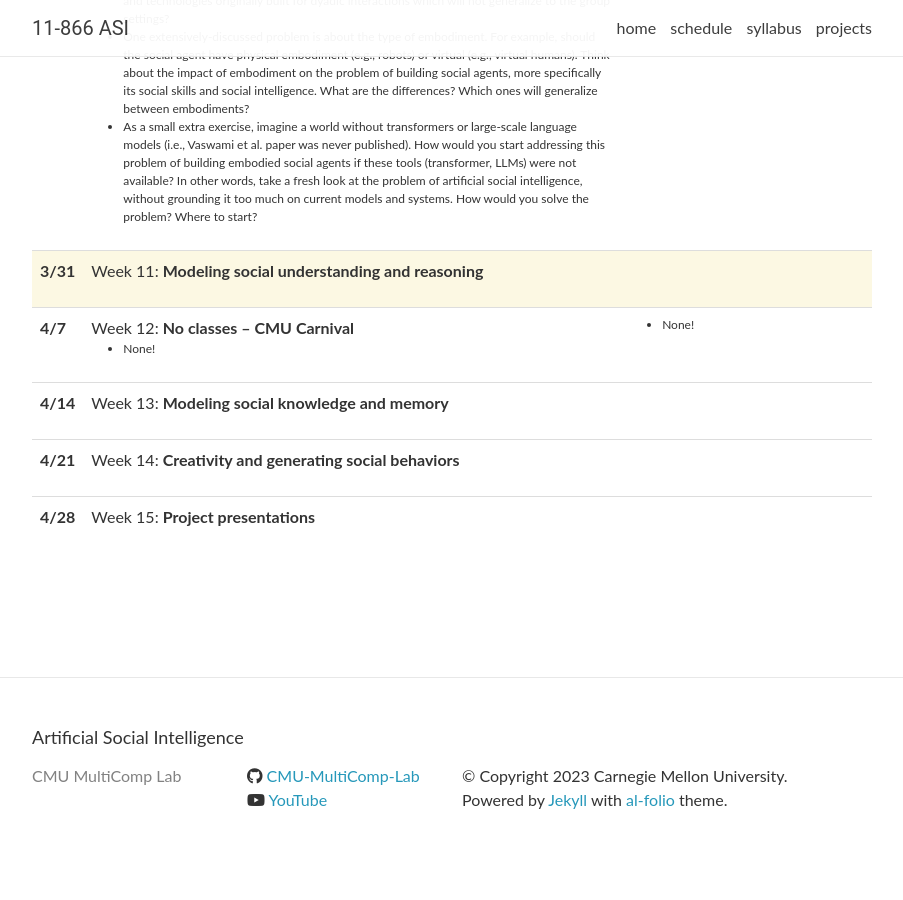
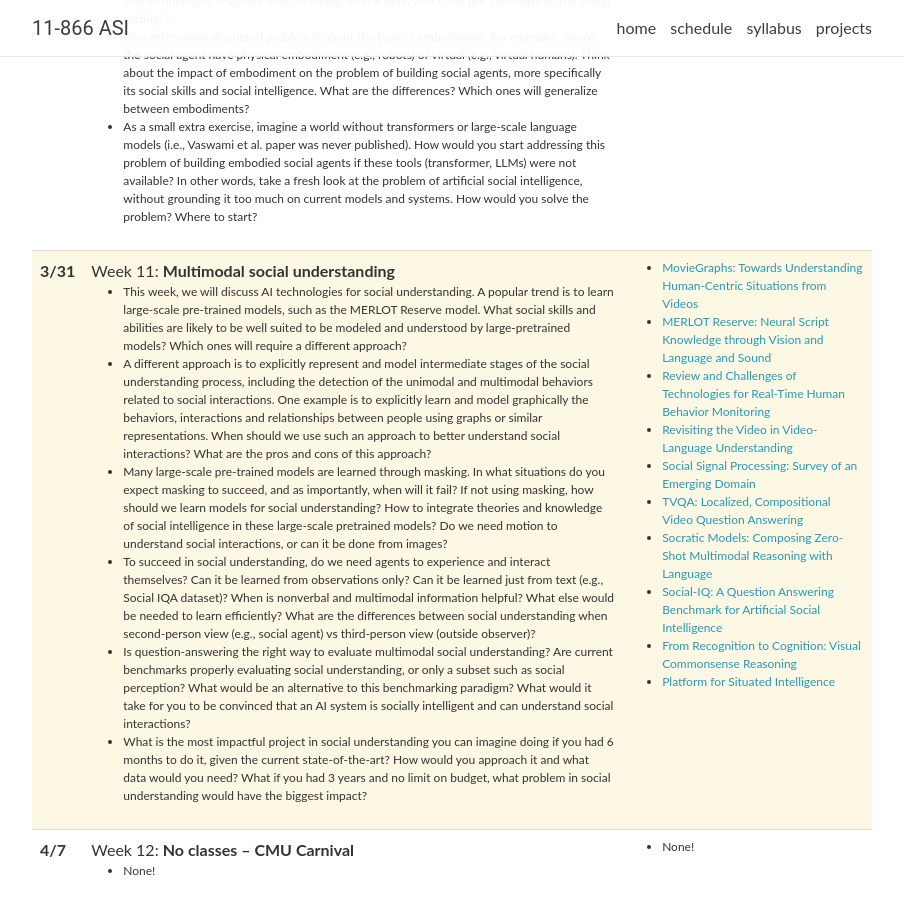
Before and after one commit to CMU-MultiComp-Lab/asi-course, a Jekyll site: the page built from spring2023/_pages/schedule.md, in a window 1280 px wide and 900 px high, scrolled down 3807 px. Shown: the whole window, without its empty margins (188-1091 px from the left). Built offline with Jekyll 4.4.1, drawn with Linux system fonts in a browser that asks for light colours; nearby versions of some CDN libraries; comment, search, counter and statistics services are not loaded; before the commit the page ends 4680 px from its top, so only the background shows below that.

Commit message:
Update lectures_2023.yml

```diff
--- a/_data/lectures_2023.yml
+++ b/_data/lectures_2023.yml
@@ -168,10 +168,25 @@
 
 - date: 3/31
   title: >
-    Week 11: <strong>Modeling social understanding and reasoning</strong>
+    Week 11: <strong>Multimodal social understanding</strong>
   topics:
-
+    - This week, we will discuss AI technologies for social understanding. A popular trend is to learn large-scale pre-trained models, such as the MERLOT Reserve model. What social skills and abilities are likely to be well suited to be modeled and understood by large-pretrained models? Which ones will require a different approach?
+    - A different approach is to explicitly represent and model intermediate stages of the social understanding process, including the detection of the unimodal and multimodal behaviors related to social interactions. One example is to explicitly learn and model graphically the behaviors, interactions and relationships between people using graphs or similar representations. When should we use such an approach to better understand social interactions? What are the pros and cons of this approach?
+    - Many large-scale pre-trained models are learned through masking. In what situations do you expect masking to succeed, and as importantly, when will it fail? If not using masking, how should we learn models for social understanding? How to integrate theories and knowledge of social intelligence in these large-scale pretrained models? Do we need motion to understand social interactions, or can it be done from images?
+    - To succeed in social understanding, do we need agents to experience and interact themselves? Can it be learned from observations only? Can it be learned just from text (e.g., Social IQA dataset)? When is nonverbal and multimodal information helpful? What else would be needed to learn efficiently? What are the differences between social understanding when second-person view (e.g., social agent) vs third-person view (outside observer)?
+    - Is question-answering the right way to evaluate multimodal social understanding? Are current benchmarks properly evaluating social understanding, or only a subset such as social perception? What would be an alternative to this benchmarking paradigm? What would it take for you to be convinced that an AI system is socially intelligent and can understand social interactions?
+    - What is the most impactful project in social understanding you can imagine doing if you had 6 months to do it, given the current state-of-the-art? How would you approach it and what data would you need? What if you had 3 years and no limit on budget, what problem in social understanding would have the biggest impact?
   readings:
+    - <a href="https://arxiv.org/abs/1712.06761">MovieGraphs&#58; Towards Understanding Human-Centric Situations from Videos</a> <br/>
+    - <a href="https://arxiv.org/abs/2201.02639">MERLOT Reserve&#58; Neural Script Knowledge through Vision and Language and Sound</a> <br/>
+    - <a href="https://ieeexplore.ieee.org/document/9359528">Review and Challenges of Technologies for Real-Time Human Behavior Monitoring</a> <br/>
+    - <a href="https://arxiv.org/abs/2206.01720">Revisiting the Video in Video-Language Understanding</a> <br/>
+    - <a href="https://www.sciencedirect.com/science/article/pii/S0262885608002485">Social Signal Processing&#58; Survey of an Emerging Domain</a> <br/>
+    - <a href="https://arxiv.org/abs/1809.01696">TVQA&#58; Localized, Compositional Video Question Answering</a> <br/>
+    - <a href="https://arxiv.org/abs/2204.00598">Socratic Models&#58; Composing Zero-Shot Multimodal Reasoning with Language</a> <br/>
+    - <a href="https://openaccess.thecvf.com/content_CVPR_2019/papers/Zadeh_Social-IQ_A_Question_Answering_Benchmark_for_Artificial_Social_Intelligence_CVPR_2019_paper.pdf">Social-IQ&#58; A Question Answering Benchmark for Artificial Social Intelligence</a> <br/>
+    - <a href="https://arxiv.org/abs/1811.10830">From Recognition to Cognition&#58; Visual Commonsense Reasoning</a> <br/>
+    - <a href="https://arxiv.org/abs/2103.15975">Platform for Situated Intelligence</a> <br/>
 
 - date: 4/7
   title: >
```
